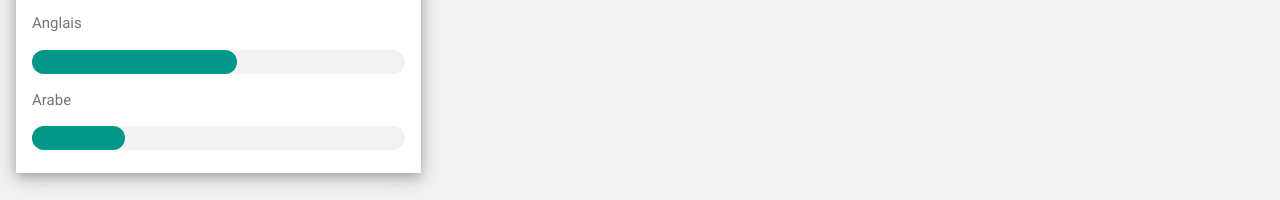
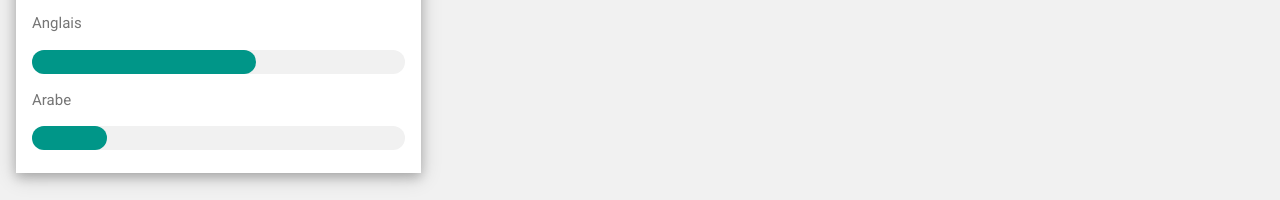
Before and after one commit to HalimaAhmedAli/halima-ahmed-ali, a website: page index.html in a window 1280 px wide. Shown: the part 1075-1275 px from the top of the page. Drawn offline with nearby package versions, Linux system fonts and the light colour scheme.

Commit message:
modifier le pourcentage de langue

```diff
--- a/index.html
+++ b/index.html
@@ -63,11 +63,11 @@
           </div>
           <p>Anglais</p>
           <div class="w3-light-grey w3-round-xlarge">
-            <div class="w3-round-xlarge w3-teal" style="height:24px;width:55%"></div>
+            <div class="w3-round-xlarge w3-teal" style="height:24px;width:60%"></div>
           </div>
           <p>Arabe</p>
           <div class="w3-light-grey w3-round-xlarge">
-            <div class="w3-round-xlarge w3-teal" style="height:24px;width:25%"></div>
+            <div class="w3-round-xlarge w3-teal" style="height:24px;width:20%"></div>
           </div>
           <br>
         </div>
```
